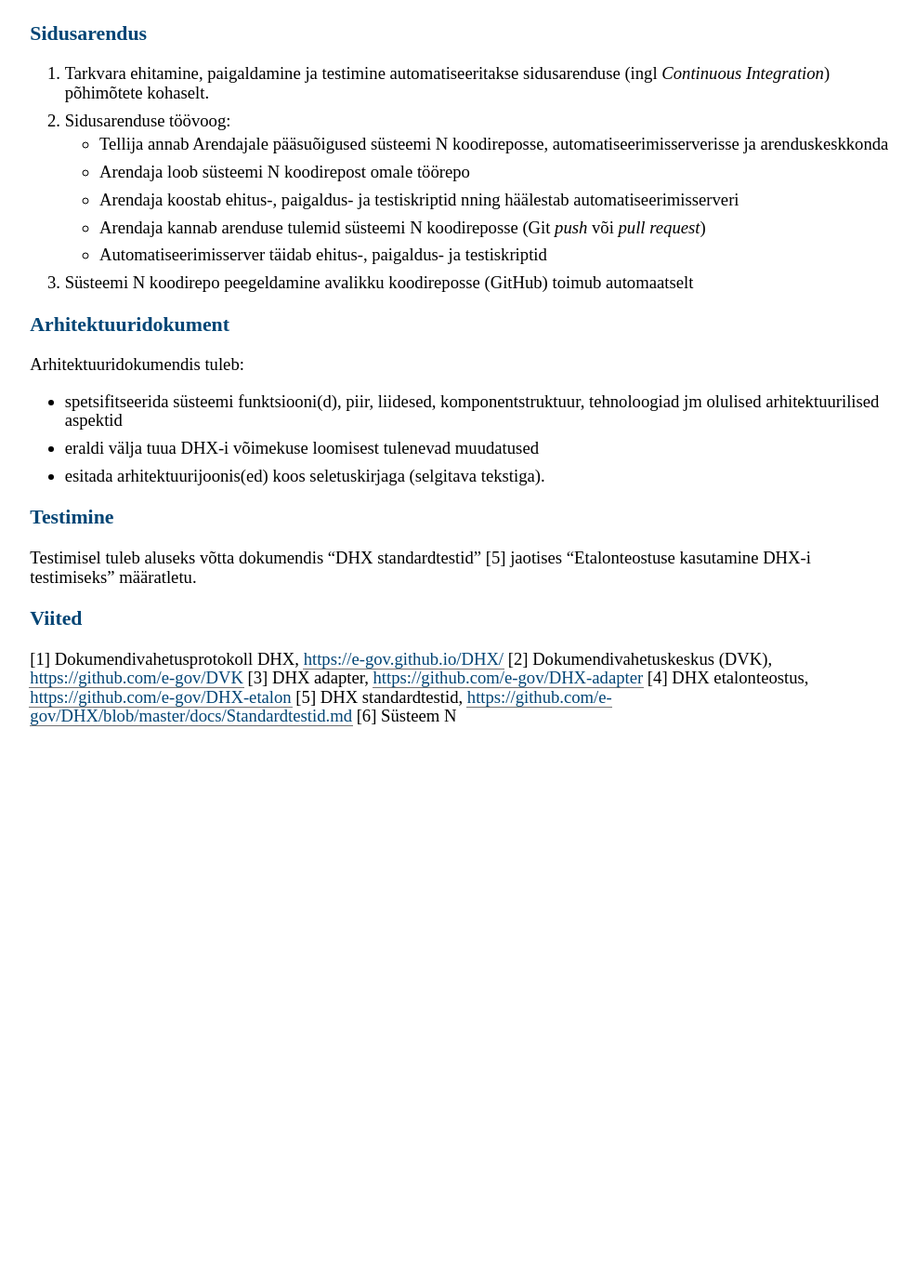
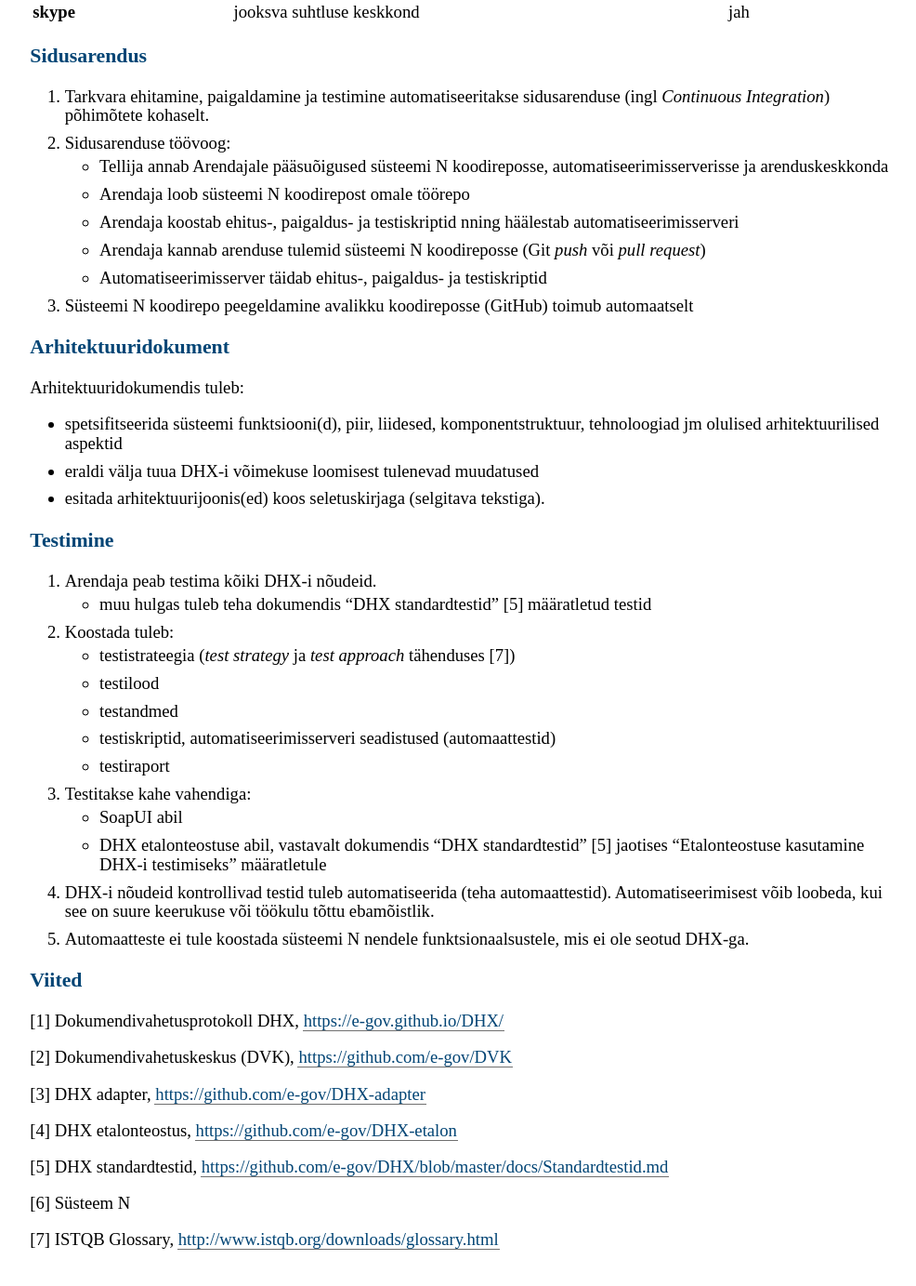
Before and after one commit to e-gov/DHX, a Jekyll site: the page built from docs/LY.md, in a window 1280 px wide and 1400 px high, scrolled down 1077 px. Shown: the top 1383 px of the window at 93% size, without its empty margins (168-1154 px from the left). Built offline with Jekyll 4.4.1, drawn with Linux system fonts in a browser that asks for light colours; before the commit the page ends 1914 px from its top, so only the background shows below that; some of the changed text lies outside the part shown.

Commit message:
Update LY.md

```diff
--- a/docs/LY.md
+++ b/docs/LY.md
@@ -38,6 +38,7 @@ Tööd sisaldavad:
 | __DHX adapteri avalik koodirepo__ | DHX-i võimekuse loomisel tuleb kasutada DHX adapteri [3] koosseisus olevaid Java teeke, neid vajadusel kohandades ja täiendades | avalik |
 | __automatiseerimisserver__ | Jenkins, Tellija taristus | jah |
 | __arenduskeskkond__ | süsteemi N testimiseks Tellija taristus loodav virtuaalmasinate, neisse paigaldatud süsteemi- ja rakendustarkvara, võrguühenduste ja pääsuõiguste kogum | jah |
+| __SoapUI__ | testimisvahend | jah |
 | __rühmatöökeskkond__ | Confluence Tellija taristus | jah |
 | __skype__ | jooksva suhtluse keskkond | jah |
 
@@ -52,26 +53,37 @@ Tööd sisaldavad:
 1. Süsteemi N koodirepo peegeldamine avalikku koodireposse (GitHub) toimub automaatselt
 
 ### Arhitektuuridokument
-
 Arhitektuuridokumendis tuleb:
-
 - spetsifitseerida süsteemi funktsiooni(d), piir, liidesed, komponentstruktuur, tehnoloogiad jm olulised arhitektuurilised aspektid
 - eraldi välja tuua DHX-i võimekuse loomisest tulenevad muudatused
 - esitada arhitektuurijoonis(ed) koos seletuskirjaga (selgitava tekstiga).
 
 ### Testimine
-
-Testimisel tuleb aluseks võtta dokumendis "DHX standardtestid" [5] jaotises "Etalonteostuse kasutamine DHX-i testimiseks" määratletu.
-
-
-
-
-
+1. Arendaja peab testima kõiki DHX-i nõudeid.
+  - muu hulgas tuleb teha dokumendis "DHX standardtestid" [5] määratletud testid
+1. Koostada tuleb:
+  - testistrateegia (_test strategy_ ja _test approach_ tähenduses [7])
+  - testilood
+  - testandmed
+  - testiskriptid, automatiseerimisserveri seadistused (automaattestid)
+  - testiraport
+1. Testitakse kahe vahendiga:
+  - SoapUI abil
+  - DHX etalonteostuse abil, vastavalt dokumendis "DHX standardtestid" [5] jaotises "Etalonteostuse kasutamine DHX-i testimiseks" määratletule
+1. DHX-i nõudeid kontrollivad testid tuleb automatiseerida (teha automaattestid). Automatiseerimisest võib loobeda, kui see on suure keerukuse või töökulu tõttu ebamõistlik.
+1. Automaatteste ei tule koostada süsteemi N nendele funktsionaalsustele, mis ei ole seotud DHX-ga.
 
 ### Viited
 [1] Dokumendivahetusprotokoll DHX, [https://e-gov.github.io/DHX/](https://e-gov.github.io/DHX/)
+
 [2] Dokumendivahetuskeskus (DVK), [https://github.com/e-gov/DVK](https://github.com/e-gov/DVK)
+
 [3] DHX adapter, [https://github.com/e-gov/DHX-adapter](https://github.com/e-gov/DHX-adapter)
+
 [4] DHX etalonteostus, [https://github.com/e-gov/DHX-etalon](https://github.com/e-gov/DHX-etalon)
+
 [5] DHX standardtestid, [https://github.com/e-gov/DHX/blob/master/docs/Standardtestid.md](https://github.com/e-gov/DHX/blob/master/docs/Standardtestid.md)
+
 [6] Süsteem N
+
+[7] ISTQB Glossary, [http://www.istqb.org/downloads/glossary.html](http://www.istqb.org/downloads/glossary.html)
```
